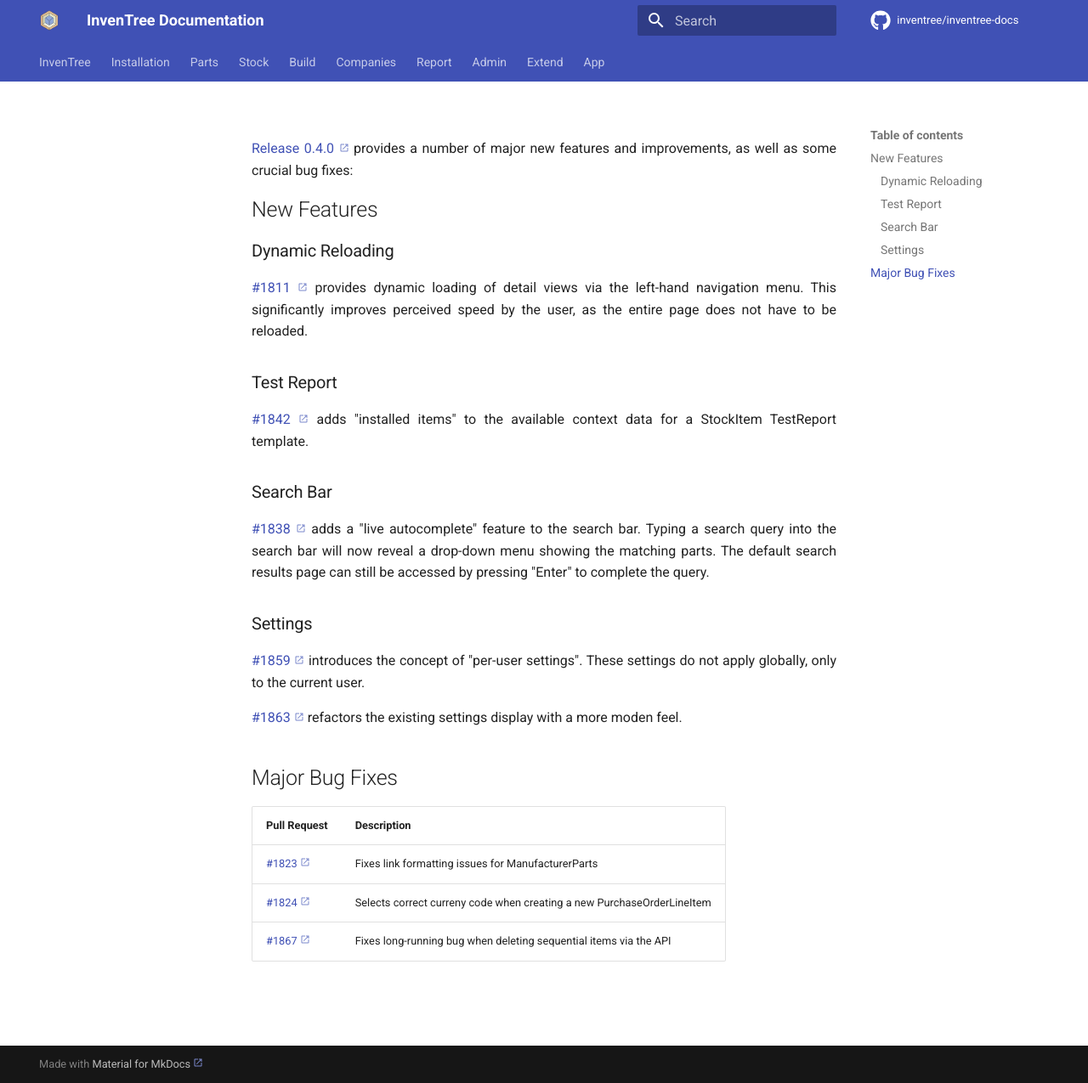
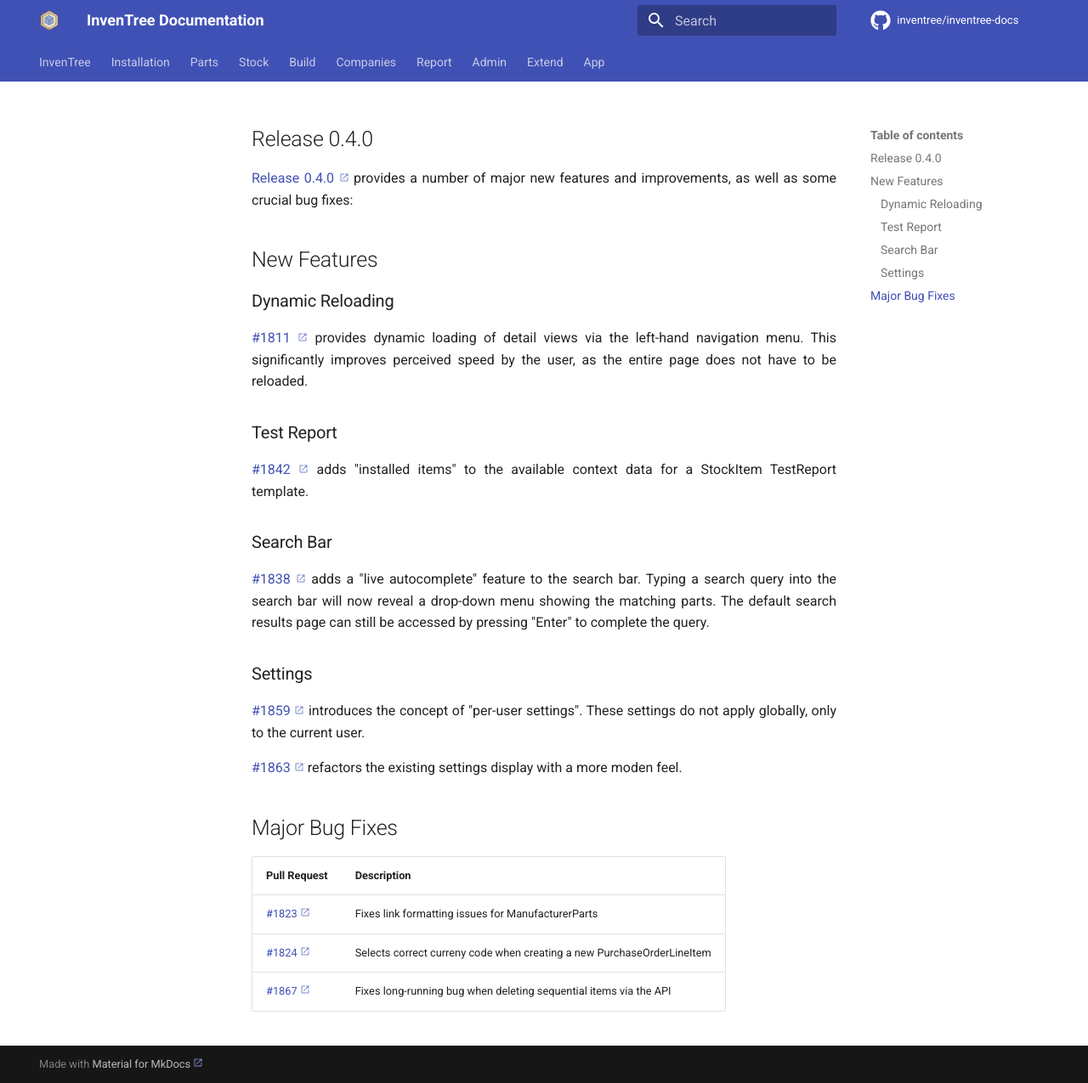
Before and after one commit to inventree/inventree-docs, an MkDocs documentation site: the page built from docs/releases/0.4.0.md, in a window 1280 px wide and 1275 px high. Shown: the whole window at 85% size. Built offline with MkDocs 1.6.1 and Material for MkDocs 9.7.7, drawn with Linux system fonts in a browser that asks for light colours; a script that is not in the unit is left out; comment, search, counter and statistics services are not loaded.

Commit message:
Adds 0.4.0 to the release info page

```diff
--- a/docs/releases/0.4.0.md
+++ b/docs/releases/0.4.0.md
@@ -1,6 +1,8 @@
 ---
 title: Release 0.4.0
 ---
+
+## Release 0.4.0
 
 [Release 0.4.0](https://github.com/inventree/InvenTree/releases/tag/0.4.0) provides a number of major new features and improvements, as well as some crucial bug fixes:
 
```
Also changed, not shown: docs/releases/new.md (+1 -0 lines).
